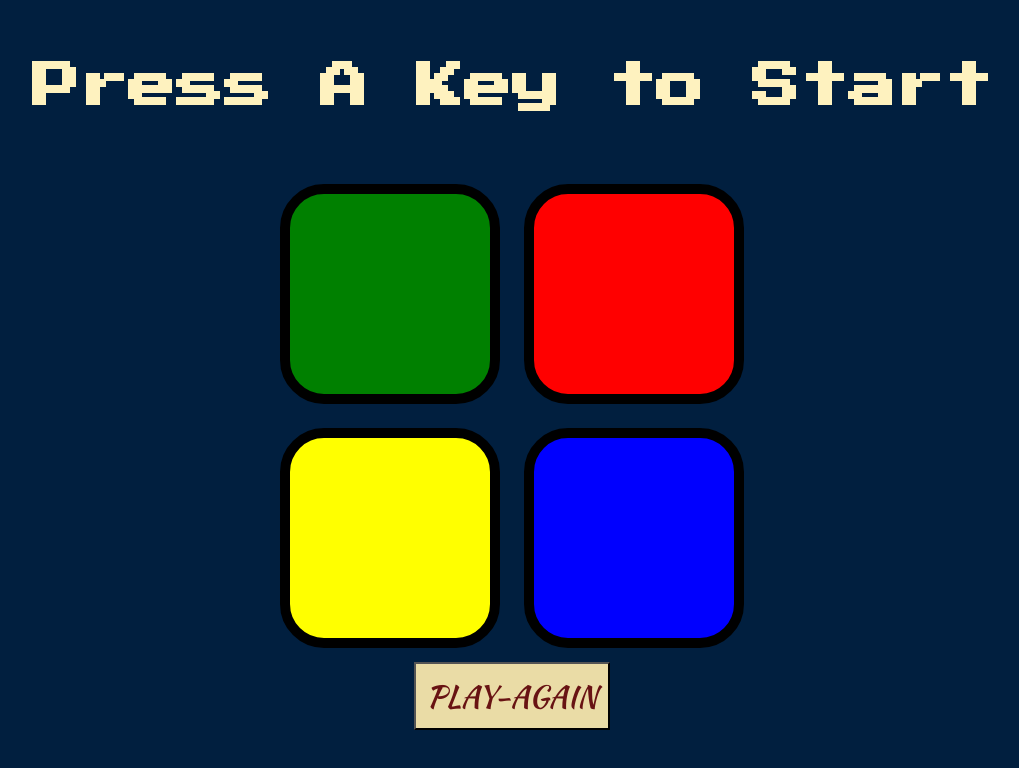
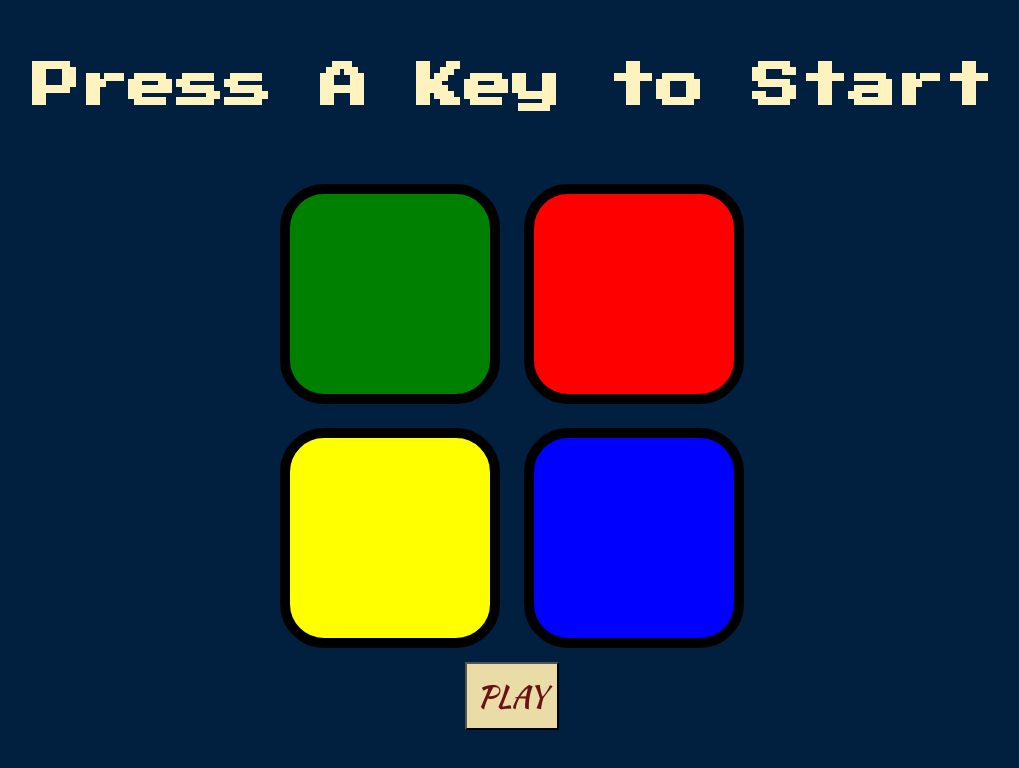
Before and after one commit to selvakumar1606/simon-game, a plain HTML site: page index.html in a window 1280 px wide. Shown: the whole page, without its empty margins (128-1147 px from the left). Drawn offline with nearby package versions, Linux system fonts and the light colour scheme.

Commit message:
Update index.html

```diff
--- a/index.html
+++ b/index.html
@@ -36,7 +36,7 @@
     </div>
 
   </div>
-    <button class="play"type="button" name="">PLAY-AGAIN</button>
+    <button class="play"type="button" name="">PLAY</button>
 
 
   <script src="https://ajax.googleapis.com/ajax/libs/jquery/3.3.1/jquery.min.js"></script>
```
